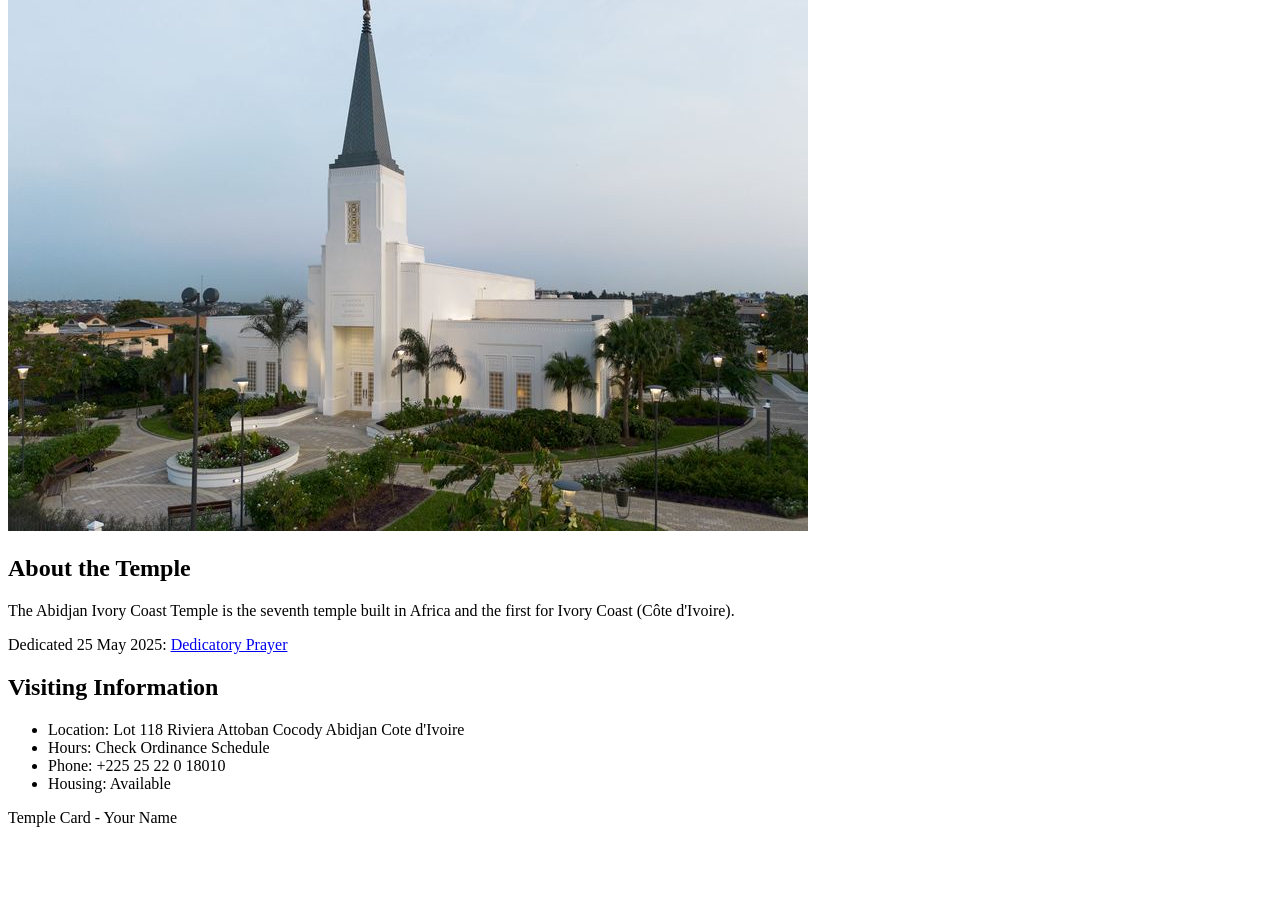
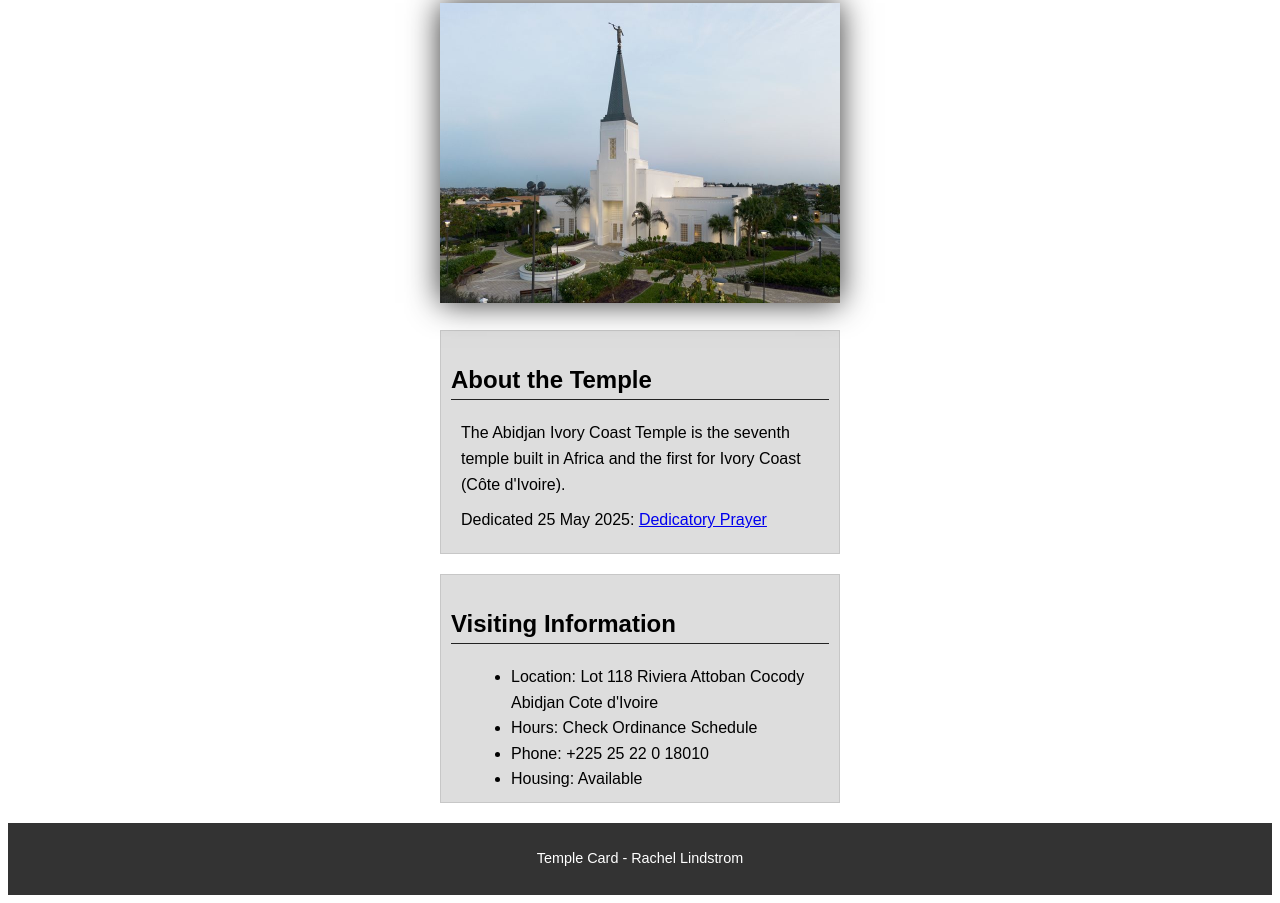
Before and after one commit to bakingrach/baking, a plain HTML site: page week02/temple.html in a window 1280 px wide. Shown: the part 183-1086 px from the top of the page. Before the commit the page ends 1026 px from the top, so only its background shows below. Drawn offline with Linux system fonts and the light colour scheme.

Commit message:
code along week 2 first pass

```diff
--- /dev/null
+++ b/week02/styles/temple.css
@@ -0,0 +1,57 @@
+{
+    margin: 0;
+    padding: 0;
+    box-sizing: boarder-box;
+}
+
+body {
+    font-family: Arial, sans-serif;
+    line-height: 1.6;
+}
+
+header, footer {
+    background-color: #333;
+    color: #fff;
+    padding: 10px;
+    text-align: center;
+    font-size: 1.5rem;
+}
+
+main {
+    width:400px;
+    margin: 0 auto;
+}
+
+h1 {
+    margin: 10px;
+    text-align: center;
+}
+
+h2 {
+    border-bottom: 1px solid #222;
+}
+img {
+    width: 100%;
+    height: auto;
+    box-shadow: 0 0 30px #333;
+}
+
+section {
+    margin: 20px 0;
+    border: 1px solid rgb(0 0 0 / 10%);
+    padding: 10px;
+    background-color: #ddd;
+    font-size= .9rem;
+}
+
+section p {
+    margin: 10px;
+}
+
+ul {
+    margin: 10px 20px 0 20px;
+}
+
+footer {
+    font-size: .90rem;
+}
--- a/week02/temple.html
+++ b/week02/temple.html
@@ -5,6 +5,7 @@
     <meta charset="UTF-8">
     <meta name="viewport" content="width=device-width, initial-scale=1.0">
     <title>Temple Card - Abidjan Cote d'Ivoire</title>
+    <link rel="stylesheet" href="styles/temple.css">
 </head>
 
 <body>
@@ -35,7 +36,7 @@
         </section>
     </main>
     <footer>
-        <p>Temple Card - Your Name</p>
+        <p>Temple Card - Rachel Lindstrom</p>
     </footer>
 </body>
 
```
Also changed, not shown: week02/box-model.html (+10 -3 lines), week02/styles/box-model.css (+18 -4 lines).
